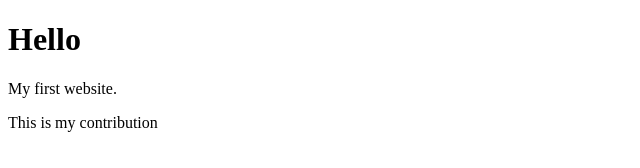
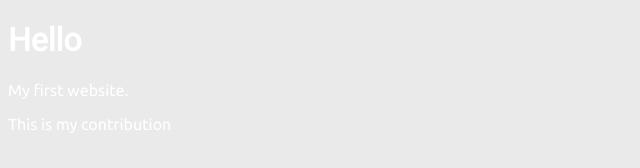
Before and after one commit to syedevelopz/staticsite, a plain HTML site: page index.html in a window 1280 px wide. Shown: the whole page, without its empty margins (0-640 px from the left). Drawn offline with Linux system fonts and the light colour scheme.

Commit message:
Updated file name

```diff
--- a/index.html
+++ b/index.html
@@ -1,7 +1,7 @@
 <!DOCTYPE html>
 <head>
-<link rel="stylesheet" href="styles.css">
-<link href="https://fonts.googleapis.com/css?family=Roboto" rel="stylesheet">
+<link rel="stylesheet" href="style.css">
+<link href="https://fonts.googleapis.com/css?family=Roboto|Ubuntu" rel="stylesheet">
 </head>
 
 <html>
```
